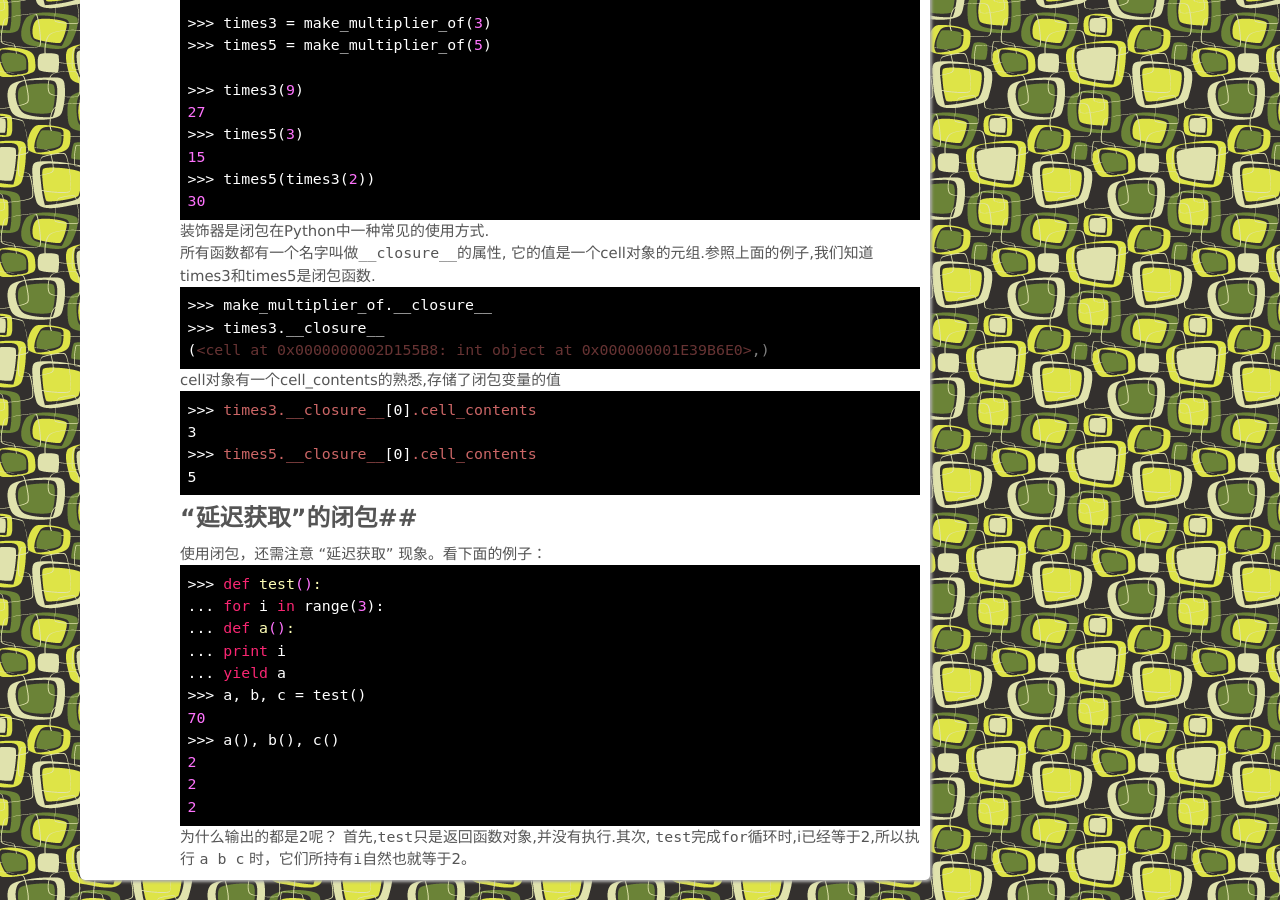
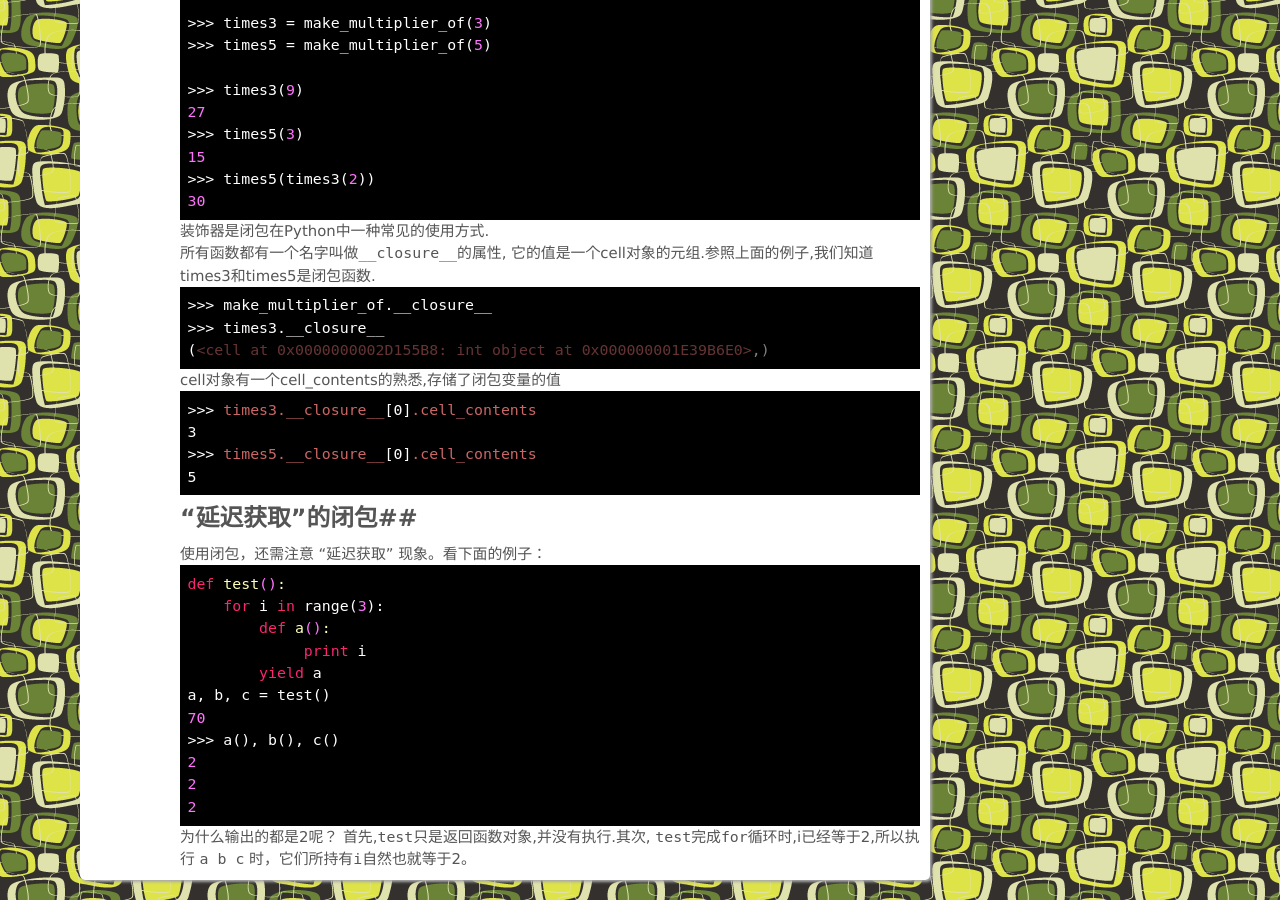
Before and after one commit to Pyiner/_yiner.github.io, a Jekyll site: the page built from _posts/2014-05-20-Python-closure.md, in a window 1280 px wide and 900 px high, scrolled down 1692 px. Built offline with Jekyll 4.4.1, drawn with Linux system fonts in a browser that asks for light colours; comment, search, counter and statistics services are not loaded.

```diff
--- a/_posts/2014-05-20-Python-closure.md
+++ b/_posts/2014-05-20-Python-closure.md
@@ -109,12 +109,12 @@ cell对象有一个cell_contents的熟悉,存储了闭包变量的值
 ##"延迟获取"的闭包##
 使用闭包，还需注意 "延迟获取" 现象。看下面的例子：
 
-    >>> def test():
-    ... for i in range(3):
-    ... def a():
-    ... print i
-    ... yield a
-    >>> a, b, c = test()
+    def test():
+        for i in range(3):
+            def a():
+                 print i
+            yield a
+    a, b, c = test()
     70
     >>> a(), b(), c()
     2
```
